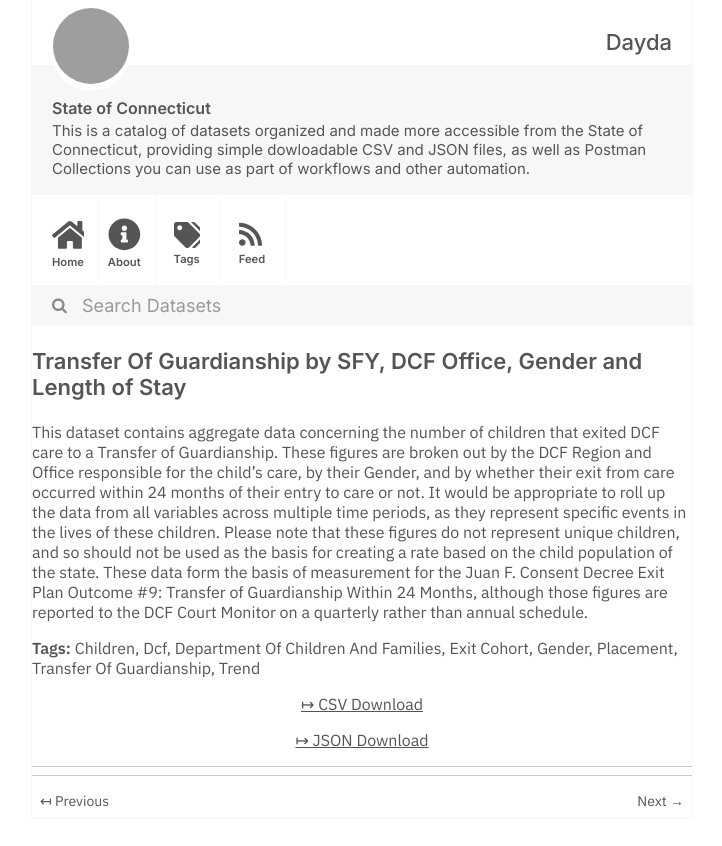
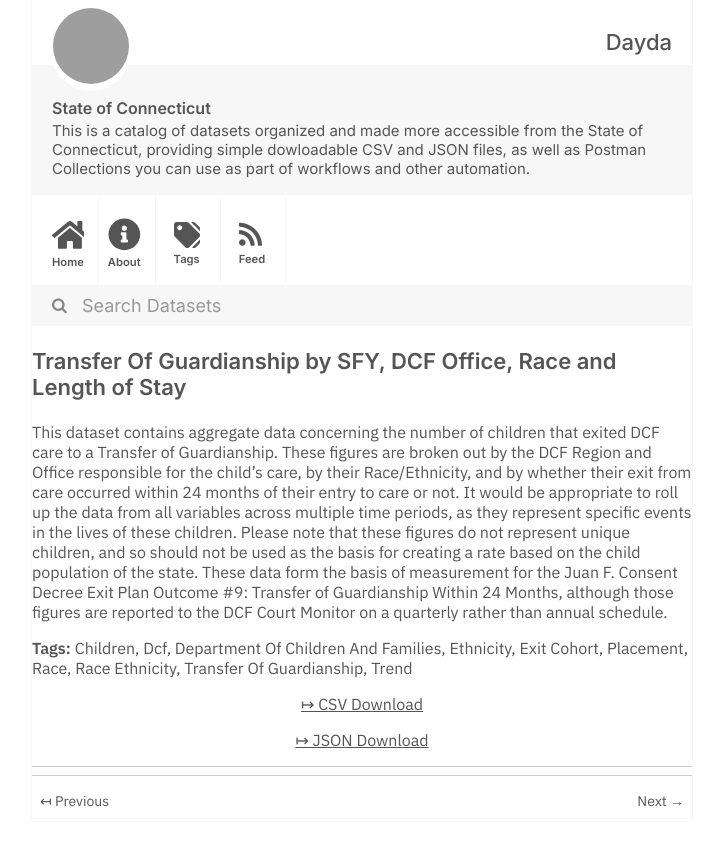
Before and after one commit to dayda-entities/state-of-connecticut, a Jekyll site: the page built from _posts/2020-11-12-transfer-of-guardianship-by-sf.md, in a window 1280 px wide, cut to the strip 0-846 px from the top of the page. Shown: the whole strip, without its empty margins (278-1000 px from the left). Built offline with Jekyll 4.4.1, drawn with Linux system fonts in a browser that asks for light colours; grey boxes are pictures that could not be loaded.

Commit message:
Publish Data

```diff
--- a/_posts/2020-11-12-transfer-of-guardianship-by-sf.md
+++ b/_posts/2020-11-12-transfer-of-guardianship-by-sf.md
@@ -1,23 +1,25 @@
 ---
-title: 'Transfer Of Guardianship by SFY, DCF Office, Gender and Length of Stay'
-created: '2020-11-12T14:56:49.875607'
-modified: '2020-11-12T14:56:49.875617'
+title: 'Transfer Of Guardianship by SFY, DCF Office, Race and Length of Stay'
+created: '2020-11-12T14:54:14.734723'
+modified: '2020-11-12T14:54:14.734733'
 state: active
 type: dataset
 tags:
   - Children
   - Dcf
   - Department Of Children And Families
+  - Ethnicity
   - Exit Cohort
-  - Gender
   - Placement
+  - Race
+  - Race Ethnicity
   - Transfer Of Guardianship
   - Trend
 groups:
   - Local Government
-csv_url: 'https://data.ct.gov/api/views/kyc9-zbgf/rows.csv?accessType=DOWNLOAD'
-json_url: 'https://data.ct.gov/api/views/kyc9-zbgf/rows.json?accessType=DOWNLOAD'
+csv_url: 'https://data.ct.gov/api/views/5zcb-pez4/rows.csv?accessType=DOWNLOAD'
+json_url: 'https://data.ct.gov/api/views/5zcb-pez4/rows.json?accessType=DOWNLOAD'
 layout: post
 
 ---
-This dataset contains aggregate data concerning the number of children that exited DCF care to a Transfer of Guardianship.  These figures are broken out by the DCF Region and Office responsible for the child's care, by their Gender, and by whether their exit from care occurred within 24 months of their entry to care or not.  It would be appropriate to roll up the data from all variables across multiple time periods, as they represent specific events in the lives of these children.  Please note that these figures do not represent unique children, and so should not be used as the basis for creating a rate based on the child population of the state.  These data form the basis of measurement for the Juan F. Consent Decree Exit Plan Outcome #9: Transfer of Guardianship Within 24 Months, although those figures are reported to the DCF Court Monitor on a quarterly rather than annual schedule.
+This dataset contains aggregate data concerning the number of children that exited DCF care to a Transfer of Guardianship.  These figures are broken out by the DCF Region and Office responsible for the child's care, by their Race/Ethnicity, and by whether their exit from care occurred within 24 months of their entry to care or not.  It would be appropriate to roll up the data from all variables across multiple time periods, as they represent specific events in the lives of these children.  Please note that these figures do not represent unique children, and so should not be used as the basis for creating a rate based on the child population of the state.  These data form the basis of measurement for the Juan F. Consent Decree Exit Plan Outcome #9: Transfer of Guardianship Within 24 Months, although those figures are reported to the DCF Court Monitor on a quarterly rather than annual schedule.
```
